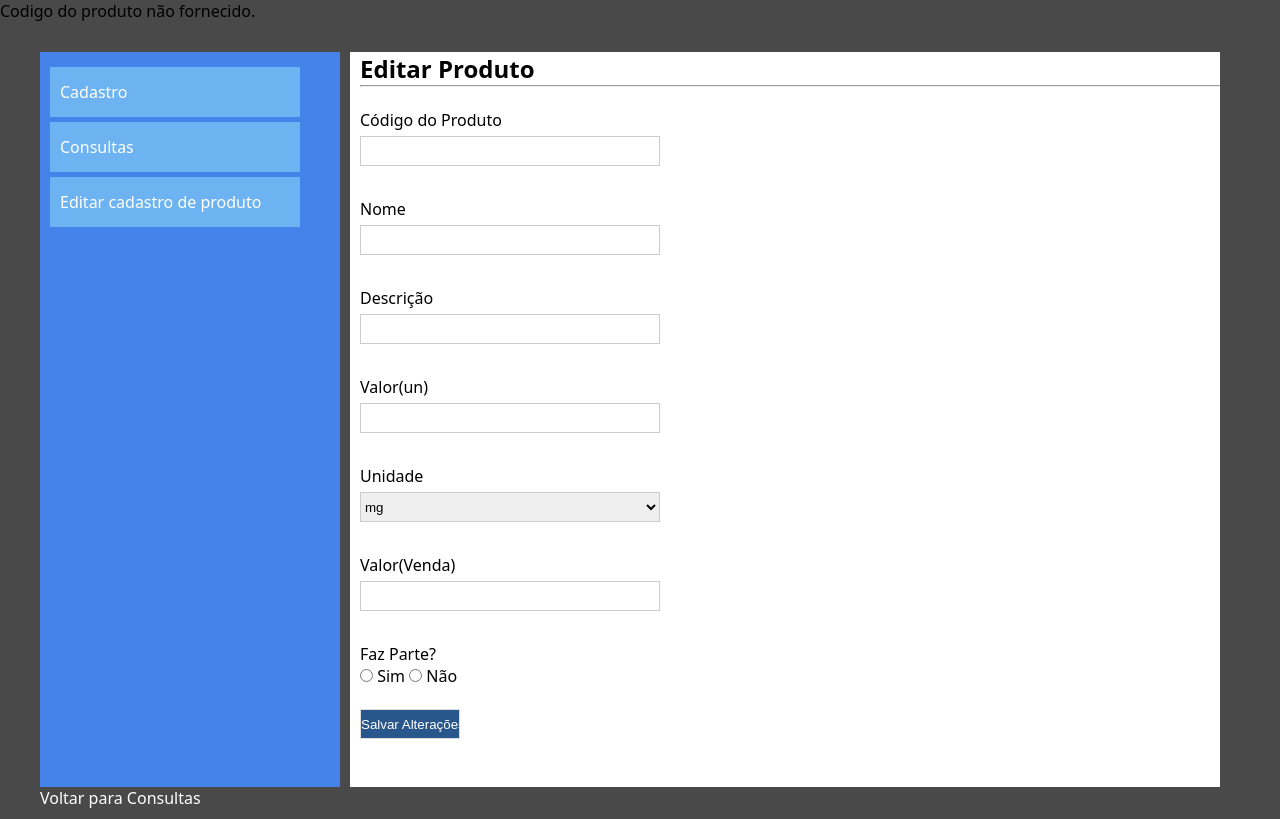
After one commit to CahAntunes/Projetos, a PHP site: page /editar.php in a window 1280 px wide. The commit adds this page. Run offline with PHP 8.4, Linux system fonts and the light colour scheme; data that the repository does not hold is empty.

Commit message:
Atualizações:
	-Realizado atualizações em consultas
	-Criação editar.php

```diff
--- /dev/null
+++ b/Cadasto-Consulta/editar.php
@@ -0,0 +1,133 @@
+<?php
+
+include_once("conexao.php");
+
+if (isset($_GET['codigo'])) {
+    $codigo = $_GET['codigo'];
+
+    if ($_SERVER['REQUEST_METHOD'] === 'POST') {
+        $novosDados = array(
+            'codigo' => $_POST['codigo'],
+            'nome' => $_POST['nome'],
+            'descricao' => $_POST['descricao'],
+            'valor' => $_POST['valor'],
+            'unidade' => $_POST['unidade'],
+            'venda' => $_POST['venda'],
+            'fazparte' => isset($_POST['fazparte']) ? $_POST['fazparte'] : '',
+        );
+
+        $campos = array();
+        foreach ($novosDados as $campo => $valor) {
+            $campos[] = "$campo = '$valor'";
+        }
+
+        $sql = "update produtos set " . implode(', ', $campos) . " where codigo = $codigo";
+        $resultado = mysqli_query($conexao, $sql);
+
+        if ($resultado) {
+            echo "Produto atualizado com sucesso!";
+        } else {
+            echo "Erro ao atualizar o produto: " . mysqli_error($conexao);
+        }
+    }
+
+    $consulta = mysqli_query($conexao, "select * from produtos where codigo = $codigo");
+    $dadosProduto = mysqli_fetch_assoc($consulta);
+
+    mysqli_close($conexao);
+} else {
+    echo "Codigo do produto não fornecido.";
+}
+
+?>
+
+<!DOCTYPE html>
+<html lang="pt-br">
+
+<head>
+    <meta charset="UTF-8">
+    <title>Editar Produto</title>
+    <link rel="stylesheet" href="estilo.css">
+</head>
+
+<body>
+    <div class="container">
+        <nav>
+            <ul class="menu">
+                <a href="index.php">
+                    <li>Cadastro</li>
+                </a>
+                <a href="consultas.php">
+                    <li>Consultas</li>
+                </a>
+                <a href="editar.php">
+                    <li>Editar cadastro de produto</li>
+                </a>
+            </ul>
+        </nav>
+        <section>
+            <h1>Editar Produto</h1>
+            <hr><br>
+
+            <form method="post" action="">
+
+                Código do Produto<br>
+                <input type="text" name="codigo" class="campo" maxlength="10" value="<?php echo $dadosProduto['codigo']; ?>" required><br><br>
+
+                Nome<br>
+                <input type="text" name="nome" class="campo" maxlength="100" value="<?php echo $dadosProduto['nome']; ?>" required><br><br>
+
+                Descrição<br>
+                <input type="text" name="descricao" class="campo" value="<?php echo $dadosProduto['descricao']; ?>" required><br><br>
+
+                Valor(un)<br>
+                <input type="text" id="valor" name="valor" class="campo" value="<?php echo $dadosProduto['valor']; ?>" required><br><br>
+
+                Unidade<br>
+                <select name="unidade" class="campo">
+                    <option value="mg" <?php echo ($dadosProduto['unidade'] == 'mg') ? 'selected' : ''; ?>>mg</option>
+
+                    <option value="g" <?php echo ($dadosProduto['unidade'] == 'g') ? 'selected' : ''; ?>>g</option>
+
+                    <option value="kg" <?php echo ($dadosProduto['unidade'] == 'kg') ? 'selected' : ''; ?>>kg</option>
+
+                    <option value="m" <?php echo ($dadosProduto['unidade'] == 'm') ? 'selected' : ''; ?>>m</option>
+
+                    <option value="un" <?php echo ($dadosProduto['unidade'] == 'un') ? 'selected' : ''; ?>>un</option>
+                </select><br><br>
+
+                Valor(Venda)<br>
+                <input type="text" id="venda" name="venda" class="campo" value="<?php echo $dadosProduto['venda']; ?>" required><br><br>
+
+                Faz Parte?</b><br>
+
+                <input type="radio" name="fazparte" value="Sim" <?php echo ($dadosProduto['fazparte'] == 'Sim') ? 'checked' : ''; ?>> Sim
+
+                <input type="radio" name="fazparte" value="Não" <?php echo ($dadosProduto['fazparte'] == 'Não') ? 'checked' : ''; ?>> Não<br><br>
+
+
+                <input type="submit" value="Salvar Alterações" class="btn">
+
+            </form>
+
+
+            <script src="jquery-3.7.1.min.js"></script>
+            <script src="jquery.mask.js"></script>
+
+            <script>
+                $('#valor').mask("#.##0,00", {
+                    reverse: true
+                });
+                $('#venda').mask("#.##0,00", {
+                    reverse: true
+                });
+            </script>
+
+        </section>
+
+        <a href="consultas.php">Voltar para Consultas</a>
+
+    </div>
+</body>
+
+</html>
--- a/Cadasto-Consulta/estilo.css
+++ b/Cadasto-Consulta/estilo.css
@@ -51,7 +51,7 @@ ul.menu li {
     width: 250px;
     height: 50px;
     line-height: 50px;
-    background-color: rgba(109,179,242,1);
+    background-color: rgba(109, 179, 242, 1);
     color: #fff;
     margin-top: 5px;
     box-sizing: border-box;
@@ -75,6 +75,25 @@ ul.menu li {
     margin-bottom: 10px;
 }
 
+
+.btn-editar {
+    width: 50px;
+    height: 30px;
+    border: 1px solid #ddd;
+    background-color: #3d8d48;
+    color: #fff;
+    cursor: pointer;
+}
+
+.btn-deletar {
+    width: 50px;
+    height: 30px;
+    border: 1px solid #ddd;
+    background-color: #9b1309;
+    color: #fff;
+    cursor: pointer;
+}
+
 article {
     width: 100%;
     box-sizing: border-box;
```
Also changed, not shown: Cadasto-Consulta/consultas.php (+10 -2 lines), Cadasto-Consulta/index.php (+37 -20 lines).
